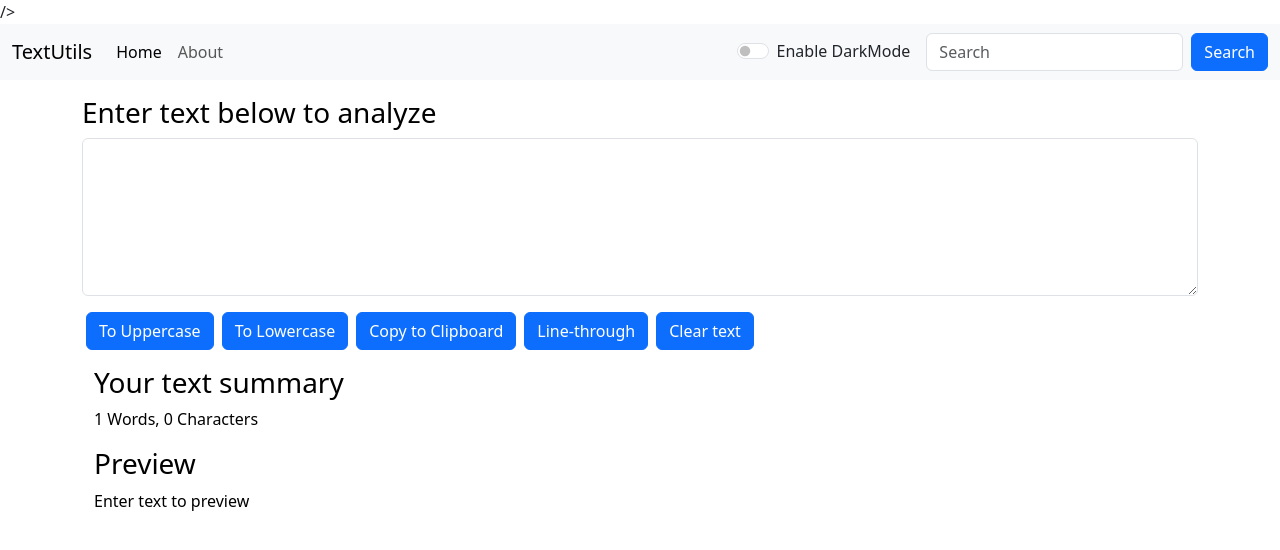
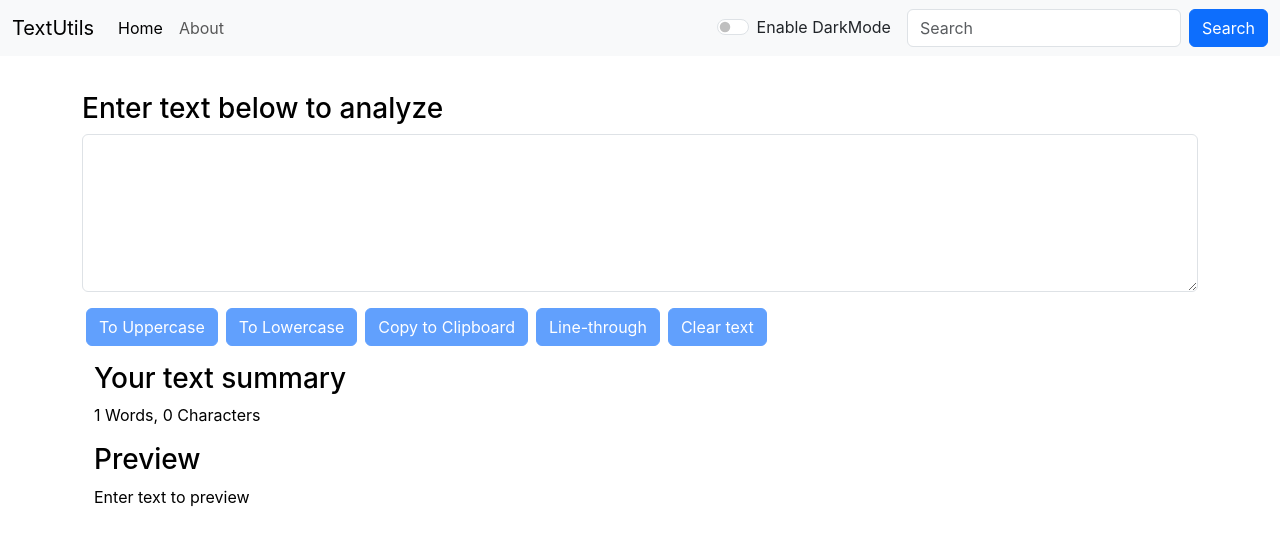
Before and after one commit to iamark121/TextUtils, a React (Create React App) app: page / in a window 1280 px wide. Shown: the top 550 px of the page. Built offline with nearby package versions, Linux system fonts and the light colour scheme.

Commit message:
Final commit uploading to gh pages now

```diff
--- a/package.json
+++ b/package.json
@@ -1,4 +1,5 @@
 {
+  "homepage": "https://github.com/iamark121/TextUtils",
   "name": "my-app",
   "version": "0.1.0",
   "private": true,
@@ -6,6 +7,7 @@
     "@testing-library/jest-dom": "^5.17.0",
     "@testing-library/react": "^13.4.0",
     "@testing-library/user-event": "^13.5.0",
+    "gh-pages": "^6.0.0",
     "react": "^18.2.0",
     "react-dom": "^18.2.0",
     "react-router-dom": "^5.3.4",
@@ -13,6 +15,8 @@
     "web-vitals": "^2.1.4"
   },
   "scripts": {
+    "predeploy": "npm run build",
+    "deploy": "gh-pages -d build",
     "start": "react-scripts start",
     "build": "react-scripts build",
     "test": "react-scripts test",
--- a/public/index.html
+++ b/public/index.html
@@ -8,7 +8,7 @@
     <meta
       name="description"
       content="TextUtils application is an easy way to manipulate your inserted text." />
-    />
+
     <link rel="apple-touch-icon" href="%PUBLIC_URL%/logo192.png" />
     <!--
       manifest.json provides metadata used when your web app is installed on a
--- a/src/App.js
+++ b/src/App.js
@@ -5,7 +5,7 @@ import Navbar from "./components/Navbar";
 import About from "./components/About";
 import Textform from "./components/Textform";
 import React, { useState } from "react";
-import { BrowserRouter as Router, Switch, Route, Link } from "react-router-dom";
+import { BrowserRouter as Router, Switch, Route } from "react-router-dom";
 
 function App() {
   const [mode, setMode] = useState("light");
@@ -43,10 +43,10 @@ function App() {
       <div className="container my-3">
 
         <Switch>
-          <Route exact path="/about">
+          <Route path="/about">
             <About />
           </Route>
-          <Route exact path="/">
+          <Route path="/">
           <Textform
           mode={mode}
           showAlert={showAlert}
--- a/src/components/Alert.jsx
+++ b/src/components/Alert.jsx
@@ -5,9 +5,13 @@ function Alert(props) {
         return str.charAt(0).toUpperCase() + str.slice(1);
     }
   return (
-   props.alert && <div className={`alert alert-${props.alert.type} alert-dismissible fade show`} role="alert">
+    <div style={{height: "20px"}}>
+   {(props.alert) && <div  className={`alert alert-${props.alert.type} alert-dismissible fade show`} role="alert">
   <strong>{capitalize(props.alert.type)}</strong>:{props.alert.msg}
   {/* <button type="button" className="btn-close" data-bs-dismiss="alert" aria-label="Close"></button> */}
+
+</div>
+   }
 </div>
   )
 }
--- a/src/components/Textform.jsx
+++ b/src/components/Textform.jsx
@@ -24,6 +24,7 @@ function Textform(props) {
             </div>
             <button
                 className="btn btn-primary mx-1"
+                disabled={inputText.length <= 0}
                 onClick={() => {
                     setInputText(inputText.toUpperCase());
                     props.showAlert("Converted to uppercase", "success");
@@ -33,6 +34,7 @@ function Textform(props) {
                 To Uppercase
             </button>
             <button
+                disabled={inputText.length <= 0}
                 className="btn btn-primary mx-1"
                 onClick={() => {
                     setInputText(inputText.toLowerCase());
@@ -44,6 +46,7 @@ function Textform(props) {
             </button>
             <button
                 className="btn btn-primary mx-1"
+                disabled={inputText.length <= 0}
                 onClick={() => {
                     var text = document.getElementById("myBox");
                     text.select();
@@ -57,6 +60,7 @@ function Textform(props) {
             </button>
             <button
                 className="btn btn-primary mx-1"
+                disabled={inputText.length <= 0}
                 onClick={() => {
                     const myBox = document.getElementById("myBox");
                     if (myBox) {
@@ -75,6 +79,7 @@ function Textform(props) {
             </button>
             <button
                 className="btn btn-primary mx-1"
+                disabled={inputText.length <= 0}
                 onClick={() => {
                     if(inputText.length>0){
                     setInputText("");
```
Also changed, not shown: 1 other file (tests, documents, lock files or other folders).
